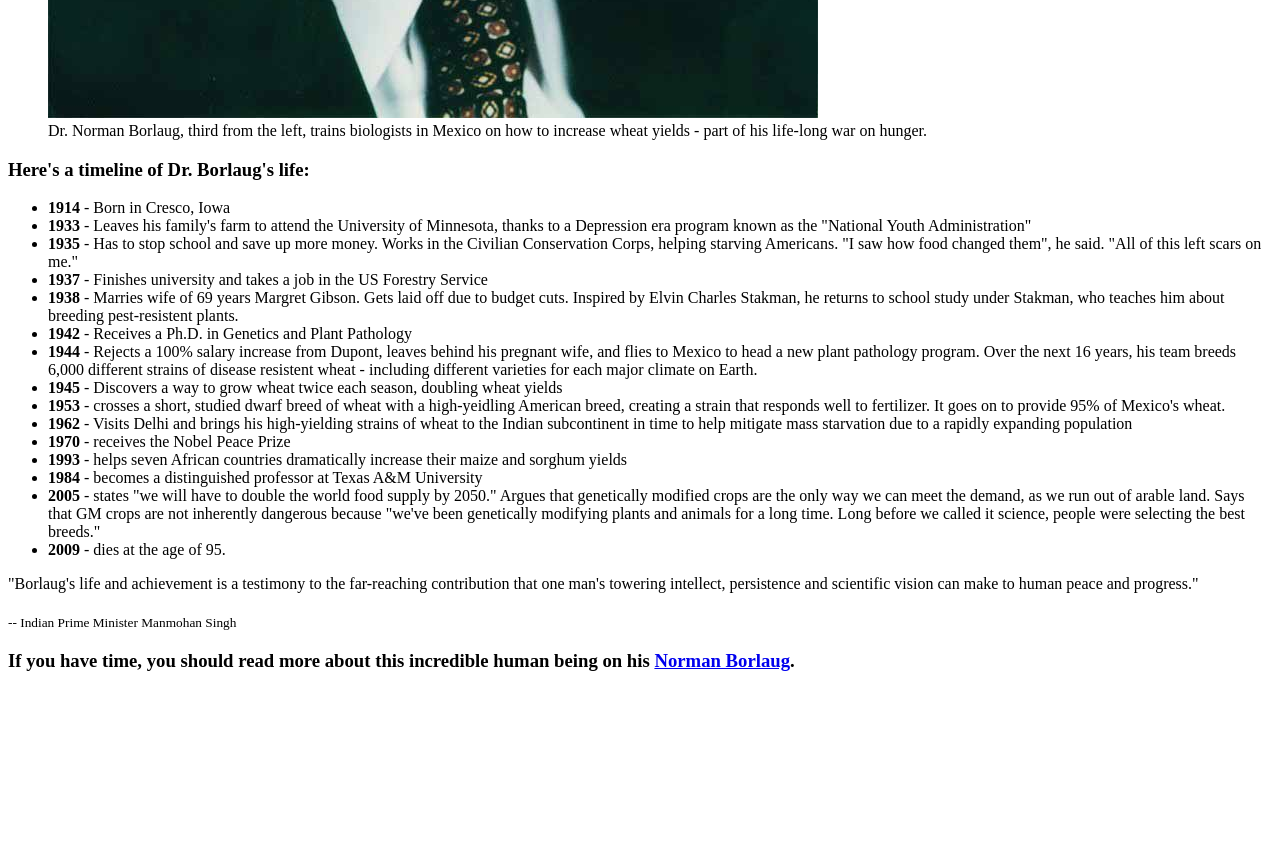
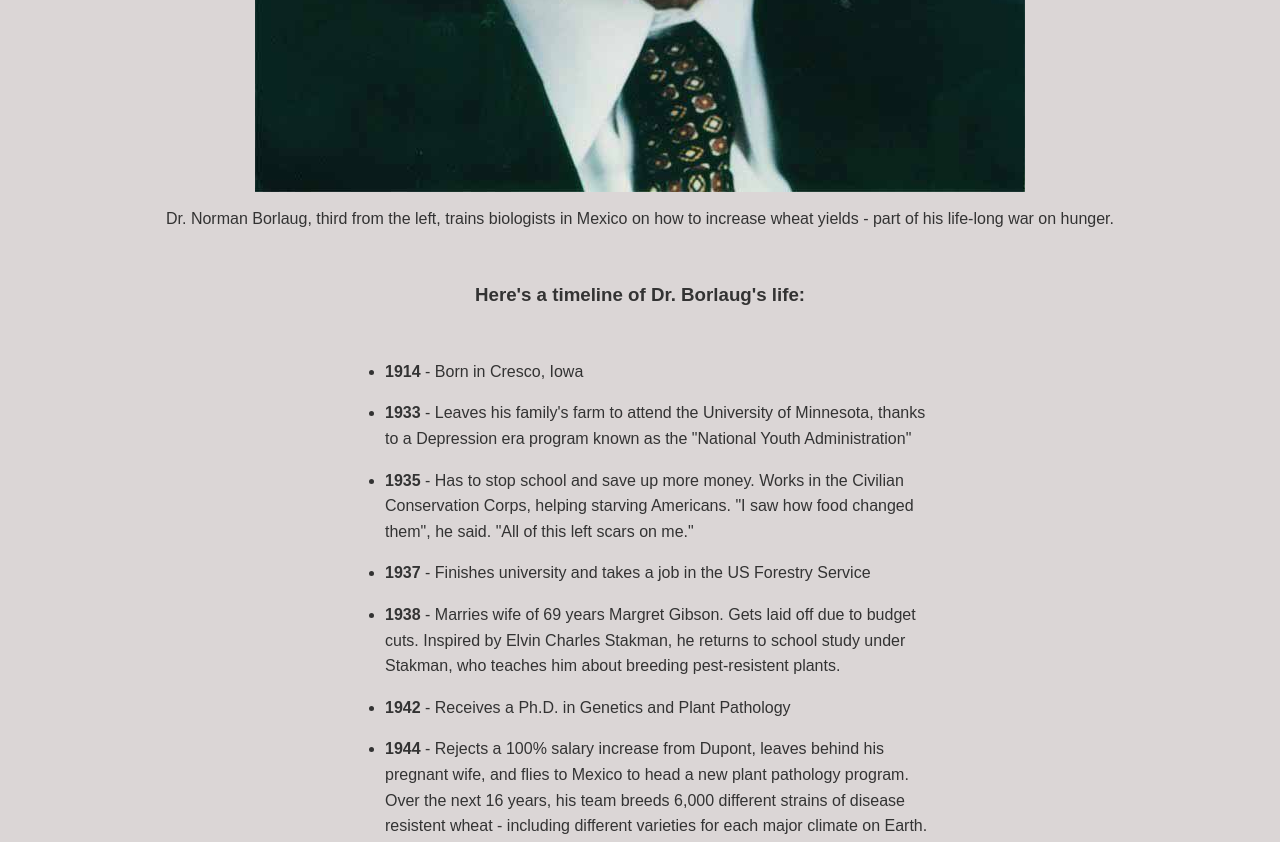
Before and after one commit to BrightGyasi/Product-landing-page, a plain HTML site: page index.html in a window 1280 px wide. Shown: the part 1000-1842 px from the top of the page. Before the commit the page ends 1691 px from the top, so only its background shows below. Drawn offline with Linux system fonts and the light colour scheme.

Commit message:
added style of the page

```diff
--- a/css/style.css
+++ b/css/style.css
@@ -0,0 +1,50 @@
+body {
+  font-family: Arial, sans-serif;
+  font-size: 1.6rem;
+  line-height: 1.5;
+  text-align: center;
+  color: #333;
+  font-size: 1rem;
+  margin: 30px 8px;
+  padding: 15px;
+  border-radius: 5px;
+  background: rgb(219, 214, 214);
+  text-align: center;
+}
+
+h1 {
+  font-size: 2.5rem;
+  margin-bottom: 0;
+}
+h2 {
+  font-size: 3.25rem;
+}
+#profile-image {
+  max-width: 100%;
+  display: block;
+  margin-left: auto;
+  margin-right: auto;
+}
+#image-caption {
+  margin: 15px 0 5px 0;
+}
+#bio-headline {
+  margin: 50px 0;
+  text-align: center;
+}
+ul {
+  max-width: 550px;
+  margin: 0 auto 50px auto;
+  text-align: left;
+  line-height: 1.6;
+}
+li {
+  margin: 16px 0;
+}
+
+.massage {
+  font-style: italic;
+  max-width: 545px;
+  margin: 0 auto 50px auto;
+  text-align: left;
+}
--- a/index.html
+++ b/index.html
@@ -7,13 +7,11 @@
   </head>
 
   <body>
-    <script src="https://cdn.freecodecamp.org/testable-projects-fcc/v1/bundle.js"></script>
 
     <h1 id="name">Dr. Norman Borlaug</h1>
     <p>The man who saved a billion lives</p>
     <figure >
-      <img id="profile-image" src="pic.jpg"
-        alt="Dr. Norman Borlaug Picture" />
+      <img id="profile-image" src="pic.jpg" alt="Dr. Norman Borlaug Picture" />
       <figcaption id="image-caption">
         Dr. Norman Borlaug, third from the left, trains biologists in Mexico
         on how to increase wheat yields - part of his life-long war on hunger.
```
